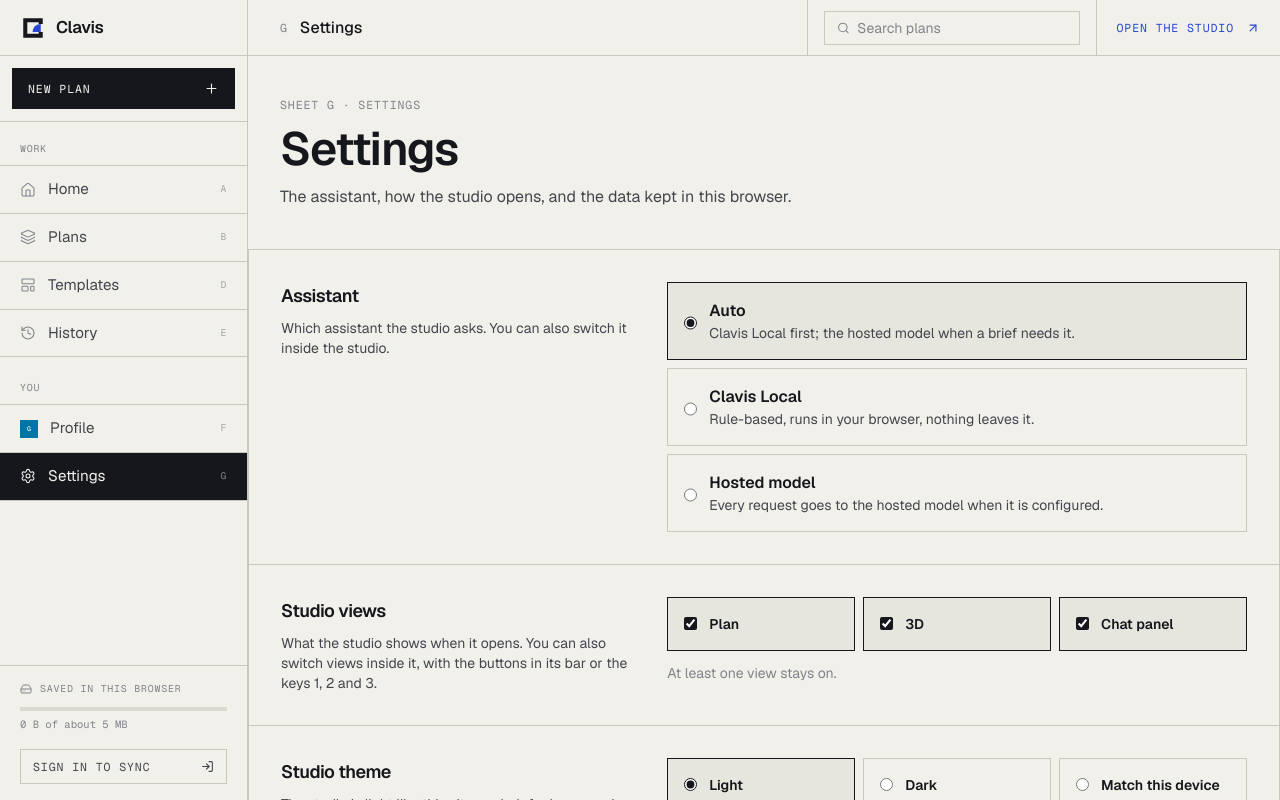
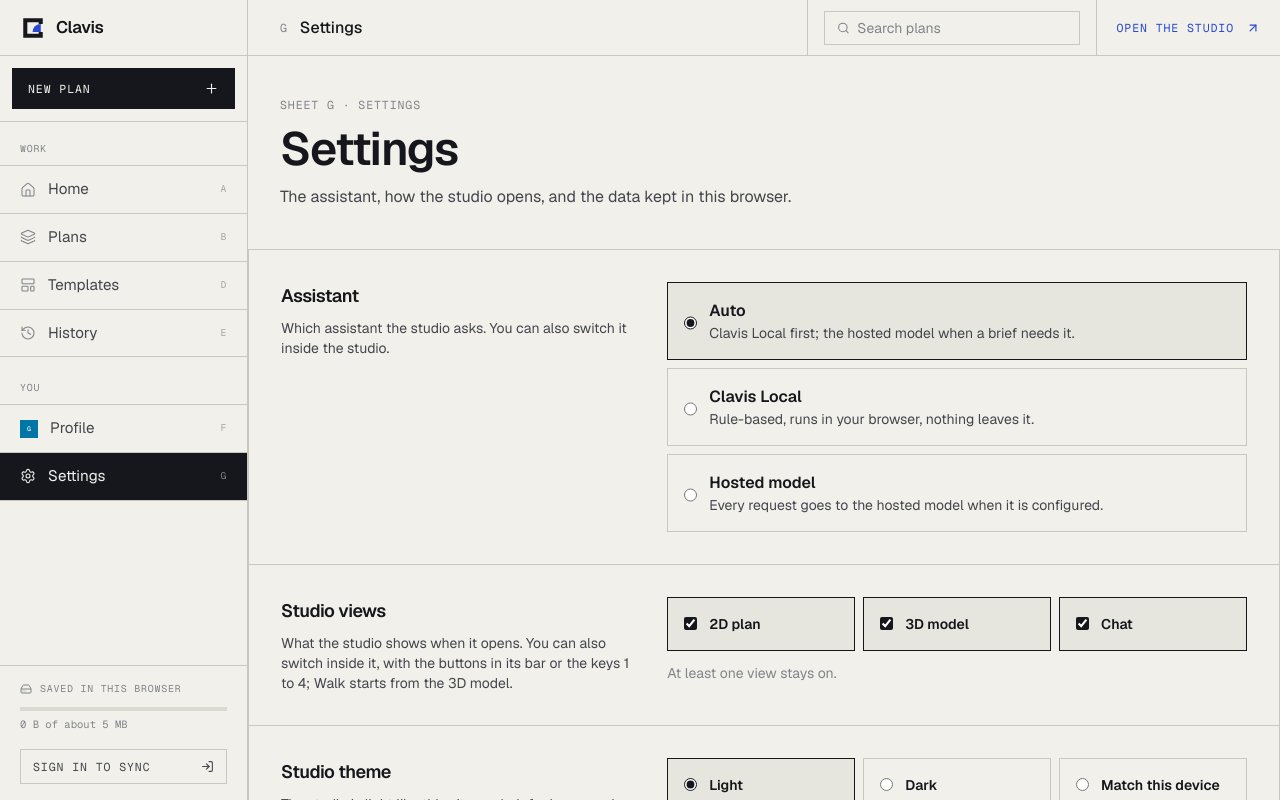
Before and after one commit to Shashank-U-04/Clavis, a Next.js app: page /settings in a window 1280 px wide. Shown: the top 800 px of the page. Built offline with nearby package versions, Linux system fonts and the light colour scheme; no server answers.

Commit message:
Settings: name the studio views as the bar does

```diff
--- a/src/components/app/SettingsPanel.tsx
+++ b/src/components/app/SettingsPanel.tsx
@@ -18,9 +18,9 @@ const PROVIDERS = [
   { value: "server", label: "Hosted model", text: "Every request goes to the hosted model when it is configured." },
 ] as const;
 const VIEW_OPTIONS: { key: ViewKey; label: string }[] = [
-  { key: "plan", label: "Plan" },
-  { key: "scene", label: "3D" },
-  { key: "side", label: "Chat panel" },
+  { key: "plan", label: "2D plan" },
+  { key: "scene", label: "3D model" },
+  { key: "side", label: "Chat" },
 ];
 const THEMES: { value: ThemePref; label: string }[] = [
   { value: "light", label: "Light" },
@@ -146,7 +146,7 @@ export function SettingsPanel() {
         </fieldset>
       </Row>
 
-      <Row title="Studio views" text="What the studio shows when it opens. You can also switch views inside it, with the buttons in its bar or the keys 1, 2 and 3.">
+      <Row title="Studio views" text="What the studio shows when it opens. You can also switch inside it, with the buttons in its bar or the keys 1 to 4; Walk starts from the 3D model.">
         <fieldset className="grid grid-cols-3 gap-2">
           <legend className="sr-only">Studio views</legend>
           {VIEW_OPTIONS.map((v) => (
```
